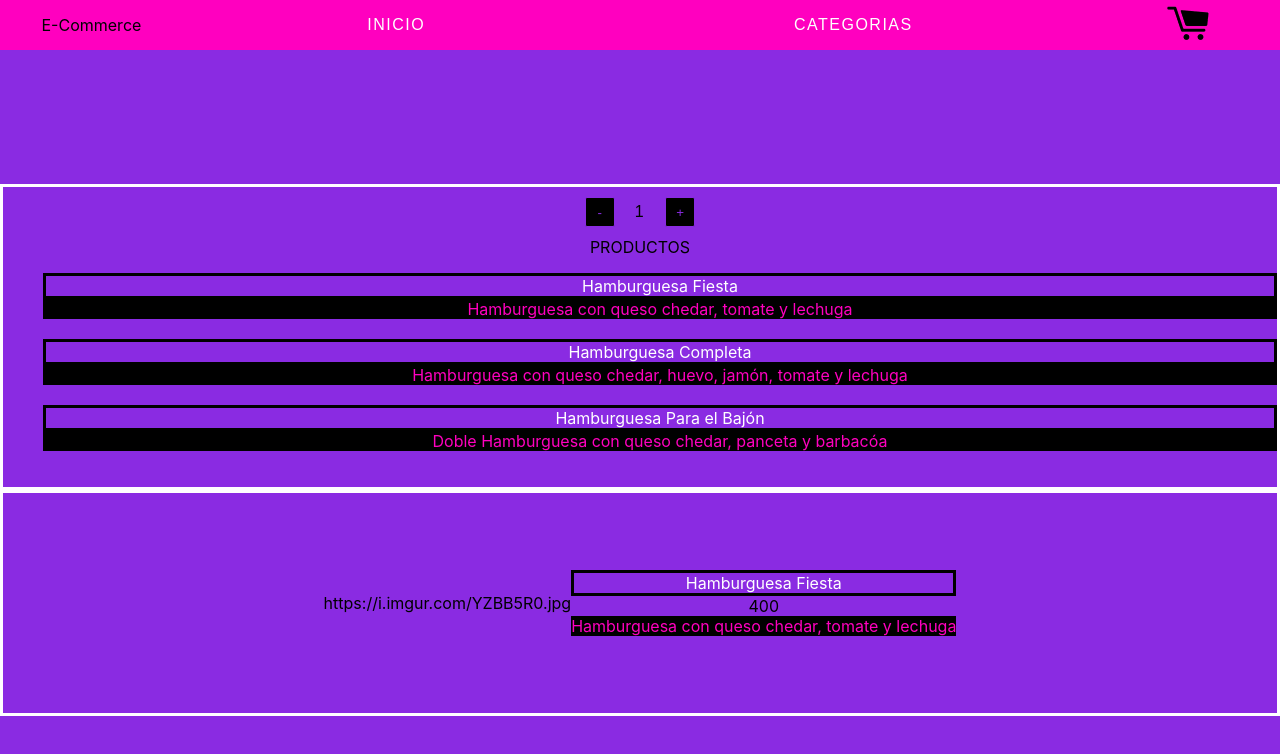
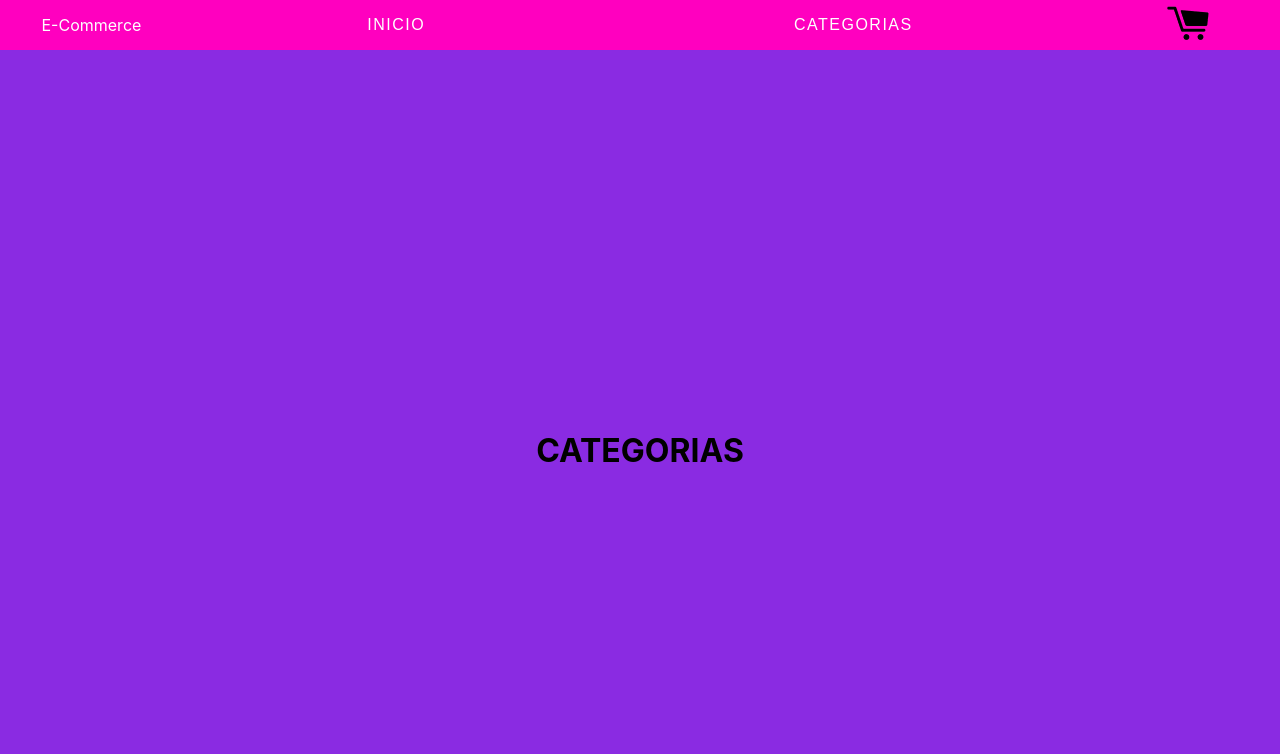
Before and after one commit to TadeFattore/ecommerce-react, a React (Create React App) app: page /categories in a window 1280 px wide. Shown: the top 754 px of the page. Built offline with nearby package versions, Linux system fonts and the light colour scheme.

Commit message:
Agregando react-router-dom

```diff
--- a/src/App.css
+++ b/src/App.css
@@ -36,3 +36,11 @@
     transform: rotate(360deg);
   }
 }
+
+.home{
+  height: 100vh;
+  display: flex;
+  flex-direction: column;
+  justify-content: center ;
+  background-color: blueviolet;
+}
--- a/src/App.js
+++ b/src/App.js
@@ -1,14 +1,29 @@
-import logo from './logo.svg';
 import './App.css';
-import {NavBar} from './components/NavBar/NavBar'
-import {Home} from './components/Home/Home'
-
+import { BrowserRouter, Switch, Route } from "react-router-dom";
+import {NavBar} from './components/NavBar/NavBar';
+import ItemListContainer from './components/ItemListContainer/ItemListContainer';
+import ItemDetailContainer from './components/ItemDetailContainer/ItemDetailContainer';
+import Category from './components/Categories/CategoryContainer'
 
 function App() {
   return (
     <div className="App">
+      <BrowserRouter>
       <NavBar/>
-      <Home/>
+        <div className="home">
+        <Switch>
+            <Route path="/item/:itemId">
+                <ItemDetailContainer />
+            </Route>
+            <Route path="/categories">
+                <Category />
+            </Route>
+            <Route path="/">
+                <ItemListContainer initial={1} stock={5} />
+            </Route>
+        </Switch>
+        </div>
+      </BrowserRouter>
     </div>
   );
 }
--- /dev/null
+++ b/src/components/Categories/CategoryContainer.js
@@ -0,0 +1,14 @@
+import React from 'react';
+
+const Category = () =>{
+
+    return(
+        <>
+        <div>
+            <h1>CATEGORIAS</h1>
+        </div>
+        </>
+    )
+};
+
+export default Category;
--- a/src/components/Home/Home.js
+++ /dev/null
@@ -1,15 +0,0 @@
-import React from 'react'
-import ItemListContainer from '../ItemListContainer/ItemListContainer'
-import ItemDetailContainer from '../ItemDetailContainer/ItemDetailContainer'
-import './home.css'
-
-export const Home = () => {
-
-    return (
-        <div className='home'>
-            <ItemListContainer initial={1} stock={5} />
-            <ItemDetailContainer />
-        </div>
-
-    )
-}
--- a/src/components/Home/home.css
+++ /dev/null
@@ -1,7 +0,0 @@
-.home{
-    height: 100vh;
-    display: flex;
-    flex-direction: column;
-    justify-content: center ;
-    background-color: blueviolet;
-}
--- a/src/components/Item/Item.js
+++ b/src/components/Item/Item.js
@@ -1,12 +1,16 @@
 import React from 'react'
+import {Link} from 'react-router-dom'
 import './item.css'
+
 
 const Item = ({item}) => {
 
     return (
         <div className='item'>
+            <Link to={`/item/${item.id}`}>
             <div className="titulo"><a href='#'>{item.title}</a></div> <div className='descripcion'>{item.description}</div>
             <br></br>
+            </Link>
         </div>
 
     )
--- a/src/components/ItemDetail/ItemDetail.js
+++ b/src/components/ItemDetail/ItemDetail.js
@@ -1,13 +1,20 @@
-import React from 'react'
+import React, {useEffect} from 'react'
+import {useParams, UseParams} from 'react-router-dom'
 import './itemdetail.css'
 
 const ItemDetail = ({items}) => {
 
+    const {itemId} = useParams()
+
+    useEffect(()=>{
+        console.log("itemId cambio a:", itemId)
+    }, [itemId])
+
     return (
         <div className='containeer'>
-            {items && items.map((item,id) =>{
+            {items && items.map((item) =>{
                 return <>
-                    <div  className="foto">{item.pictureUrl}</div>
+                    <div  className="foto"><img className="fotoBurga" src={item.pictureUrl}></img></div>
                     <div className="details">
                         <div className="titulo"><a href='#'>{item.title}</a></div>
                         <div className="precio">{item.price}</div>
--- a/src/components/ItemDetail/itemdetail.css
+++ b/src/components/ItemDetail/itemdetail.css
@@ -5,3 +5,6 @@
     height: 10em;
     justify-content: center;
 }
+.fotoBurga{
+    height: 23rem;
+}
--- a/src/components/ItemListContainer/ItemListContainer.js
+++ b/src/components/ItemListContainer/ItemListContainer.js
@@ -66,6 +66,7 @@ const ItemListContainer = ({ initial, stock }) => {
   return (
     <>
     <div className="container">
+      {products?.map}
       <ItemCount initial={sub} stock={add} onAdd="" count={count} />
       <ItemList items = {products}/>
       </div>
--- a/src/components/NavBar/NavBar.js
+++ b/src/components/NavBar/NavBar.js
@@ -1,5 +1,6 @@
 import React from 'react'
 import CartWidget from '../Cart/CartWidget'
+import { Link } from 'react-router-dom';
 import './navbar.css'
 
 
@@ -8,11 +9,13 @@ export const NavBar = () => {
     return (
         <div className='containerNav'>
             <div className='logo'>
-                E-Commerce
+                <Link to={'/'}>
+                    E-Commerce
+                </Link>
             </div>
             <div className='nav'>
                 <p><a href="#">INICIO</a></p>
-                <p><a href="#">CATEGORIAS</a></p>
+                <Link to={'/categories'}><p><a href="#">CATEGORIAS</a></p></Link>
             </div>
             <div className='carrito'>
                 <CartWidget/>
--- a/src/components/NavBar/navbar.css
+++ b/src/components/NavBar/navbar.css
@@ -8,6 +8,8 @@
     display: flex;
     justify-content: center;
     align-items: center;
+    text-decoration: none;
+    color: black;
 }
 .nav{
     flex: 5;
```
Also changed, not shown: 2 other files (tests, documents, lock files or other folders).
